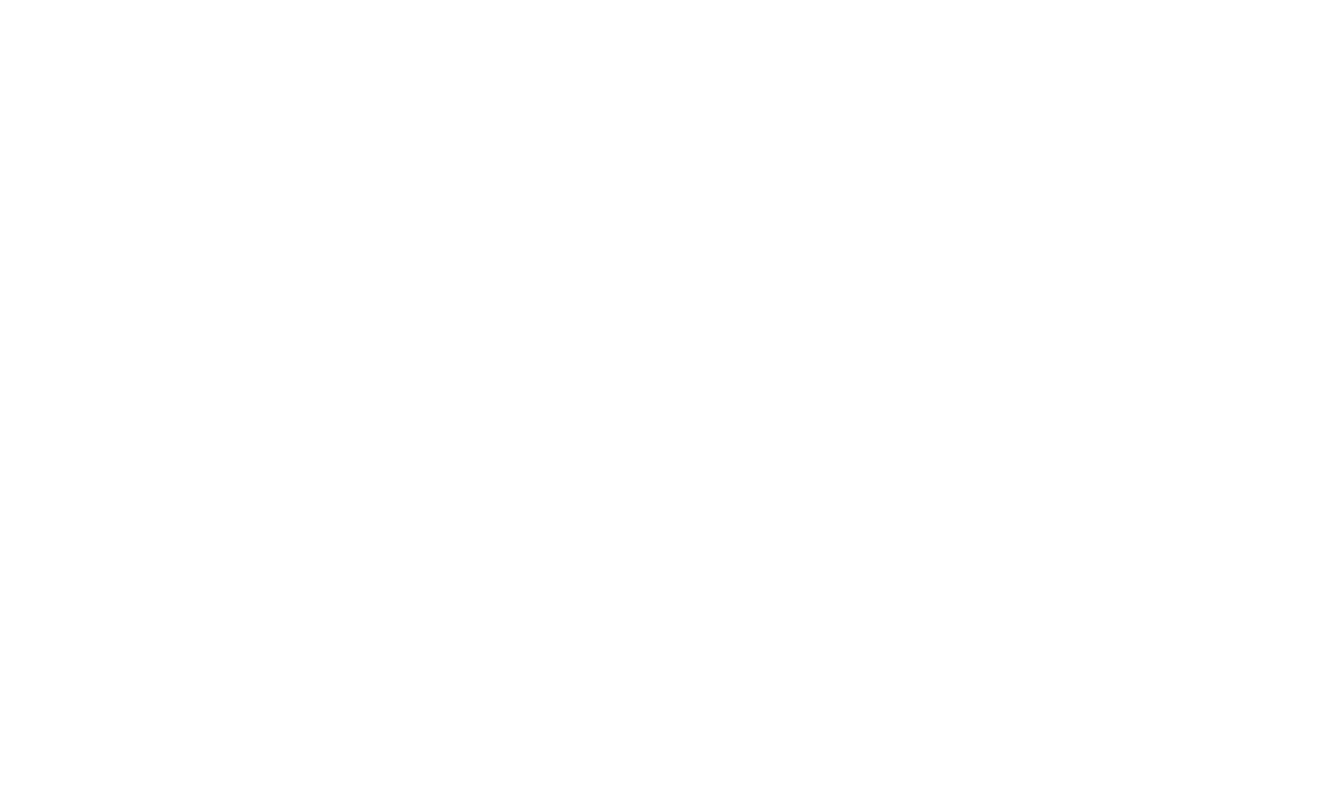
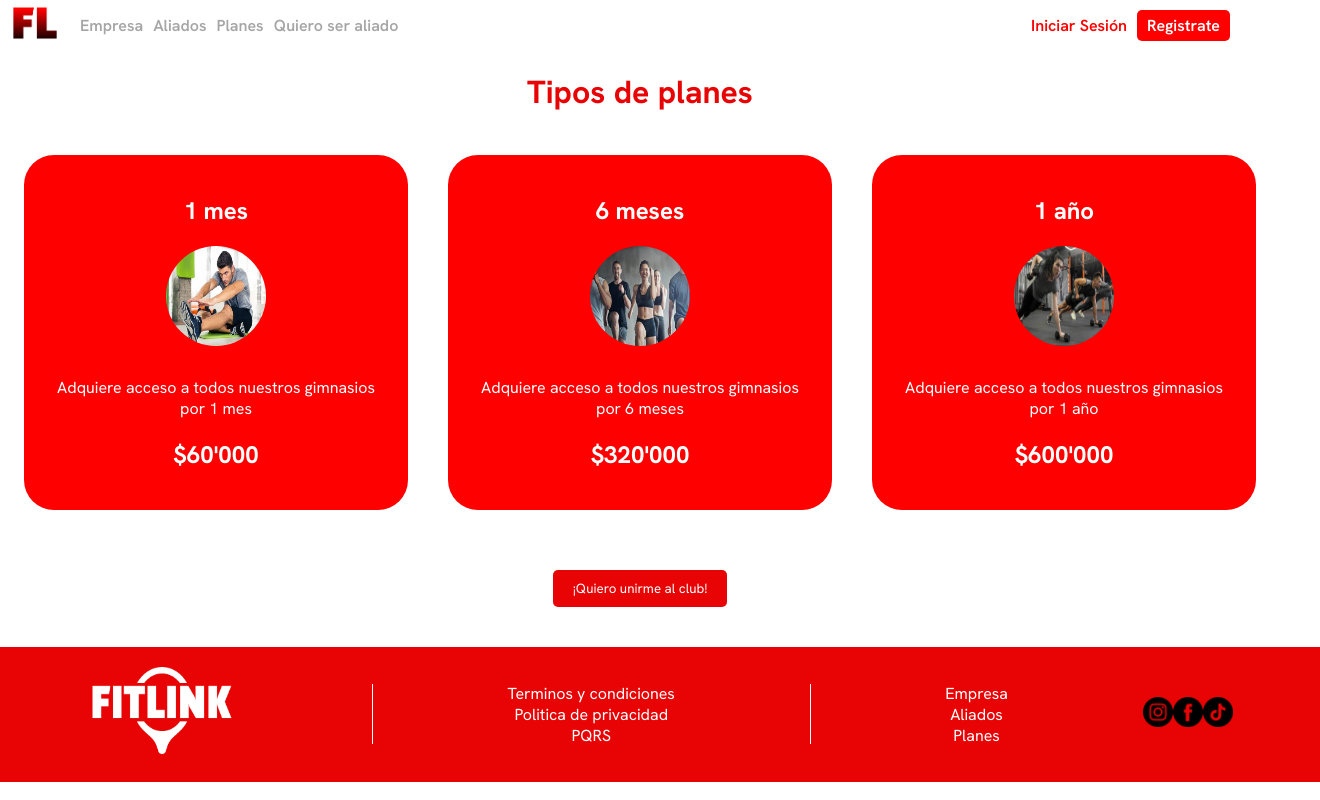
Before and after one commit to snova1/FITLINK, a React (Create React App) app in the folder frontend/: page /planes in a window 1280 px wide. Before the commit this address had no page. Shown: the whole page, 1320 px wide, since content can reach past the window. Built offline with nearby package versions, Linux system fonts and the light colour scheme.

Commit message:
Arreglar links planes y paginas

```diff
--- a/frontend/src/App.js
+++ b/frontend/src/App.js
@@ -2,6 +2,7 @@
 import React, { useState } from 'react';
 import './App.css';
 import PQRS from './PQRS';
+import Planes from './Planes';
 import Home from './pages/Home';
 import Empresa from './pages/Empresa';
 import TyC from './pages/TyC';
@@ -14,6 +15,7 @@
         <Route path="/" element={<Home />}></Route>
         <Route path="/Empresa" element={<Empresa />}></Route>
         <Route path="/pqrs" element={<PQRS />}></Route>
+        <Route path="/planes" element={<Planes />}></Route>
         <Route path="/TyC" element={<TyC />}></Route>
         <Route path="/PoliticasDePrivacidad" element={<PPriv />}></Route>
       </Routes>
--- a/frontend/src/Footer.js
+++ b/frontend/src/Footer.js
@@ -26,7 +26,7 @@
         <br />
         <a href="#">Aliados</a>
         <br />
-        <a href="#">Planes</a>
+        <a href="/planes">Planes</a>
       </div>
       <div className="footer-section">
         <a href="#"><i className="fab fa-facebook"></i><img src={insta} style={{ width: '30px', height: '30px' }} alt="insta" /></a>
--- a/frontend/src/PQRS.js
+++ b/frontend/src/PQRS.js
@@ -1,6 +1,8 @@
 import React, { useState } from 'react';
 import './PQRS.css';
 import pqrsImage from './pqrs-image.png';
+import Footer from './Footer';
+import Header from './componentes/Header';
 function PQRS() {
   const [formData, setFormData] = useState({
     nombre: '',
@@ -24,6 +26,7 @@
 
   return (
     <div className="PQRS">
+      <Header />
         <img src={pqrsImage} alt="PQRS" />
       <h1 className="pqrs-title">PQRS</h1>
       <p className="pqrs-info">Completa la información, una vez solicites la PQRS te enviaremos el número de radicación al correo.</p>
@@ -61,6 +64,7 @@
         ></textarea>
         <button type="submit">Enviar</button>
       </form>
+      <Footer />
     </div>
   );
 }
--- a/frontend/src/Planes.js
+++ b/frontend/src/Planes.js
@@ -3,10 +3,14 @@
 import plan1 from './plan1.jpg';
 import plan2 from './plan2.jpg';
 import plan3 from './plan3.jpg';
+import Footer from './Footer';
+import Header from './componentes/Header';
 
 function Planes(){
     return(
+
     <div className="planes_subscripcion">
+      <Header />
       <h1 className="plan-title">Tipos de planes</h1>
       <div className="plan">
         <div className="plan-content">
@@ -33,6 +37,7 @@
         </div>
       </div>
       <button className="join-button">¡Quiero unirme al club!</button>
+      <Footer />
     </div>
     );
 }
--- a/frontend/src/componentes/Header.js
+++ b/frontend/src/componentes/Header.js
@@ -10,7 +10,7 @@
             <a href="/" class='logo'><img src={logo} alt="logo" className="logored" /></a>
             <a href="/Empresa">Empresa</a>
             <a href="#">Aliados</a>
-            <a href="#">Planes</a>
+            <a href="/planes">Planes</a>
             <a href="#">Quiero ser aliado</a>
       </nav>
       <nav className='right-side'>
```
